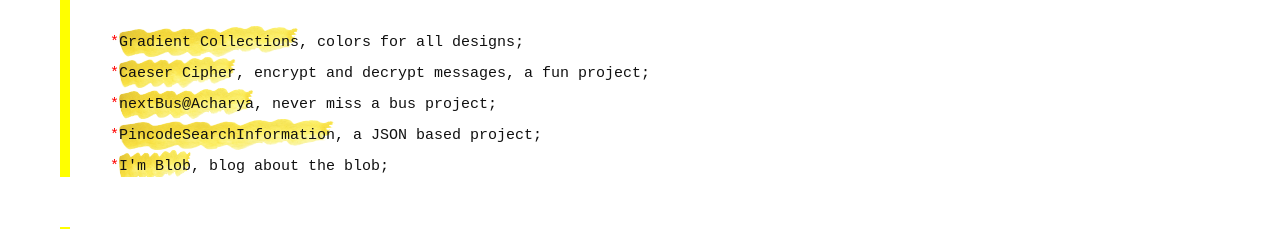
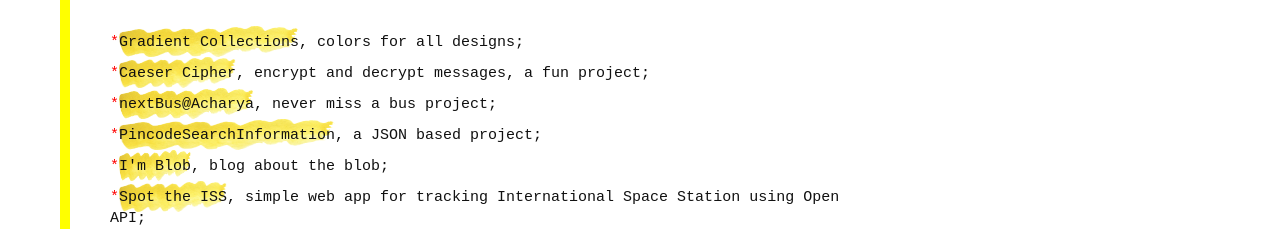
Before and after one commit to shreeram0k/shreeram0k.github.io, a plain HTML site: page index.html in a window 1280 px wide. Shown: the part 571-800 px from the top of the page. Drawn offline with Linux system fonts and the light colour scheme; a web font is replaced by a local one.

Commit message:
added Spot the ISS

```diff
--- a/index.html
+++ b/index.html
@@ -48,6 +48,9 @@
 		        <li>
 		          <span class="star">*</span><a target="_blank" class="highlight" href="https://shreeram0k.github.io/I'm_Blob_v2/">I'm Blob</a>, blog about the blob;
 		        </li>
+			<li>
+		          <span class="star">*</span><a target="_blank" class="highlight" href="https://shreeram0k.github.io/Spot_ISS/">Spot the ISS</a>, simple web app for tracking International Space Station using Open API;
+		        </li>
 		    </ul>
 		</section>
 		<section>
```
